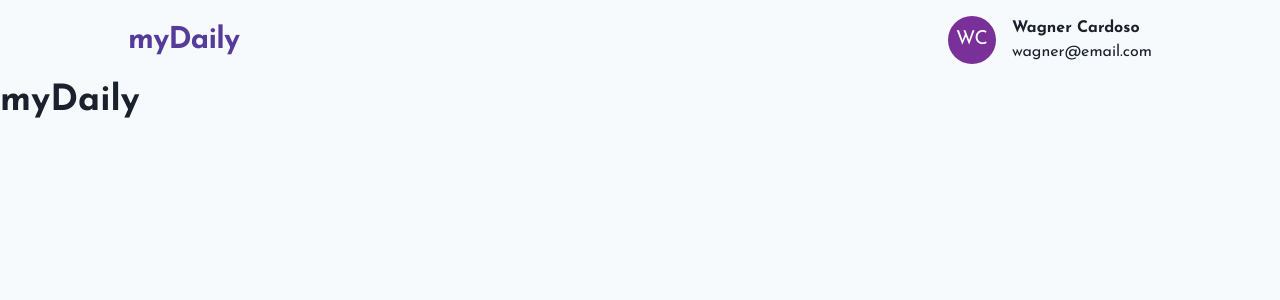
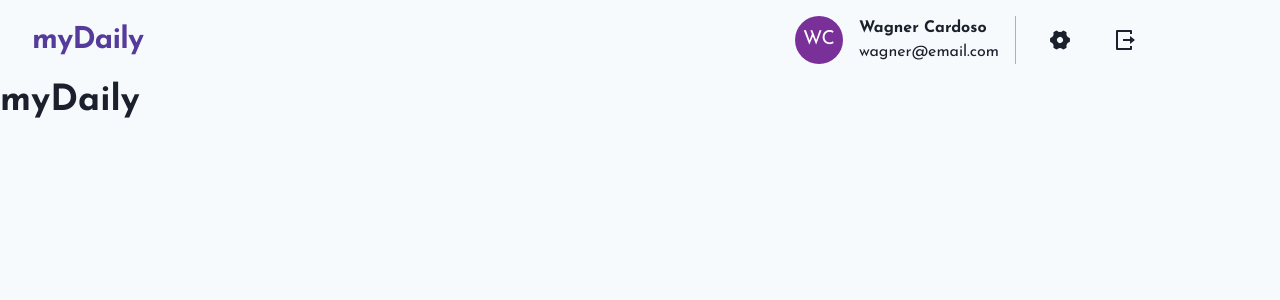
Before and after one commit to wcardosos/my-daily, a Next.js app: page / in a window 1280 px wide. Shown: the top 300 px of the page. Built offline with nearby package versions, Linux system fonts and the light colour scheme.

Commit message:
feat(components/Header) Add profile, action bar and responsiveness

```diff
--- a/src/components/Header.tsx
+++ b/src/components/Header.tsx
@@ -1,18 +1,40 @@
 import {
+  Center,
+  Divider,
   Flex,
   Spacer,
 } from '@chakra-ui/react';
 import React from 'react';
 import Logo from './Logo';
 import Profile from './Profile';
+import ActionBar from './ActionBar';
+import { useResponsiveness } from '../hooks/useResponsiveness';
 
 export default function Header() {
+  const isDesktopVersion = useResponsiveness('desktop');
+
+  const handleLogout = () => console.log('Logout'); // eslint-disable-line no-console
+
   return (
-    <Flex px="32" align="center" h="10vh">
+    <Flex
+      direction={isDesktopVersion ? 'row' : 'row-reverse'}
+      pl={['6', '8']}
+      pr={['6', '32']}
+      align="center"
+      h="10vh"
+    >
       <Logo />
       <Spacer />
       <Flex>
-        <Profile email="wagner@email.com" name="Wagner Cardoso" />
+        { isDesktopVersion && (
+          <>
+            <Profile email="wagner@email.com" name="Wagner Cardoso" />
+            <Center px="4">
+              <Divider borderColor="gray.500" orientation="vertical" />
+            </Center>
+            <ActionBar handleLogout={handleLogout} />
+          </>
+        )}
       </Flex>
     </Flex>
   );
```
Also changed, not shown: 1 other file (tests, documents, lock files or other folders).
